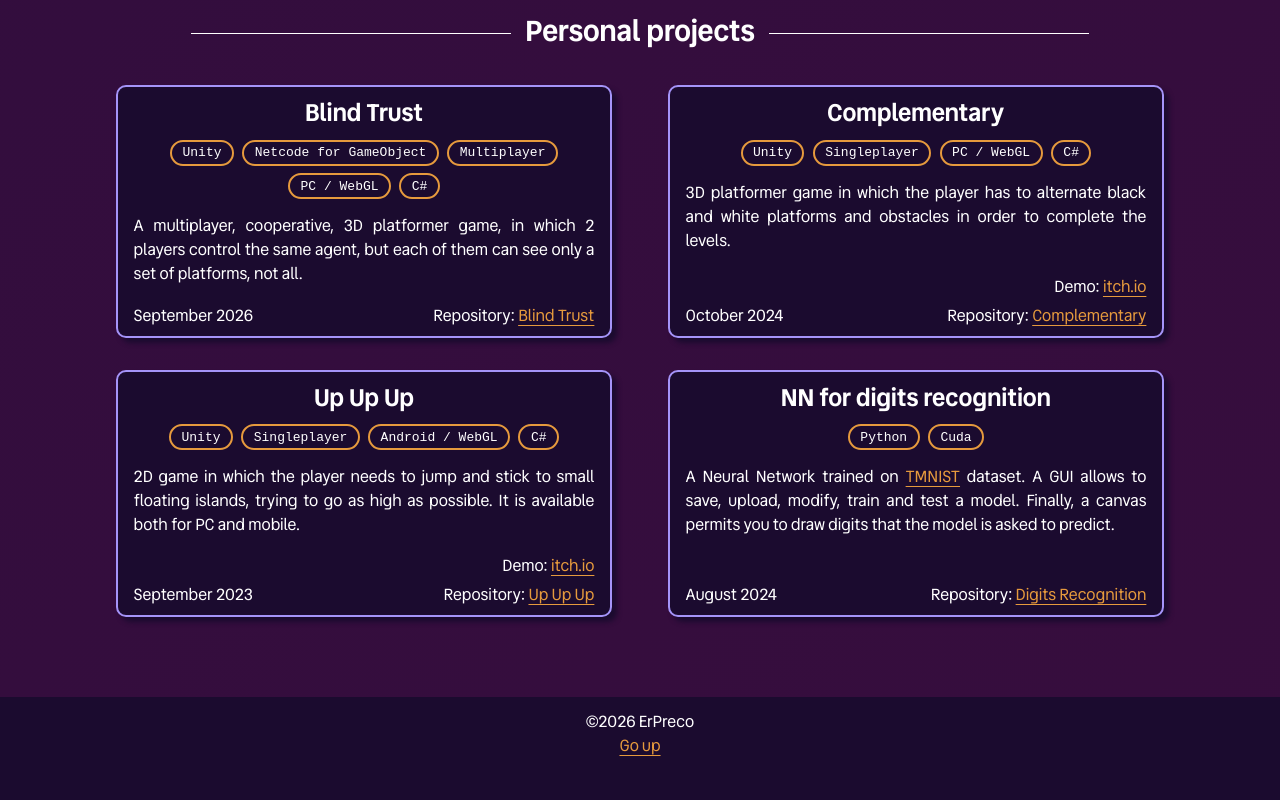
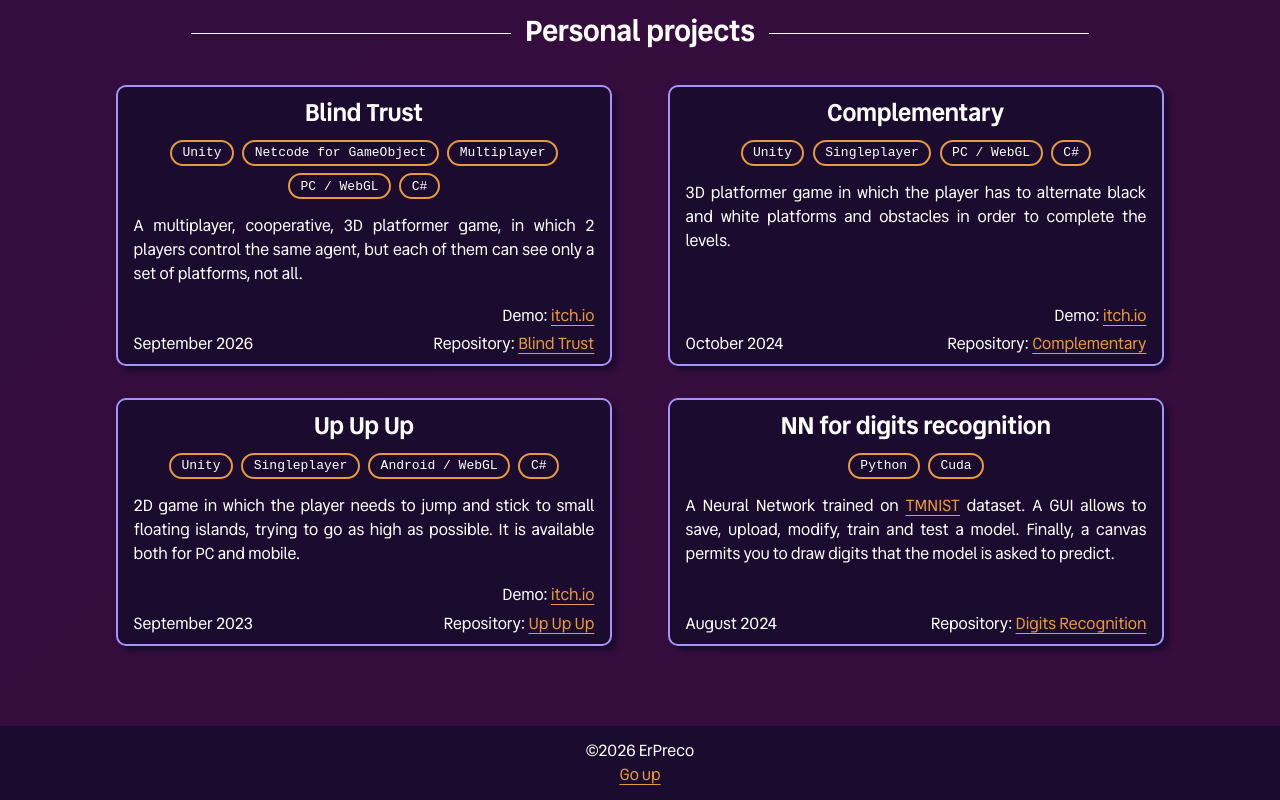
Before and after one commit to ErPreco/erpreco.github.io, a plain HTML site: page index.html in a window 1280 px wide. Shown: the part 2007-2807 px from the top of the page. Before the commit the page ends 2778 px from the top, so only its background shows below. Drawn offline with Linux system fonts and the light colour scheme.

Commit message:
added itch.io link to blind trust card

```diff
--- a/index.html
+++ b/index.html
@@ -215,7 +215,7 @@
         </p>
 
         <div class="info">
-          <!-- <p class="ref">Demo: <a href="https://aprecoma.itch.io/Blind-Trust" target="_blank">itch.io</a></p> -->
+          <p class="ref">Demo: <a href="https://aprecoma.itch.io/blind-trust" target="_blank">itch.io</a></p>
           <p class="ref">Repository: <a href="https://github.com/ErPreco/Blind-Trust" target="_blank">Blind Trust</a>
           </p>
           <span class="date">September 2026</span>
```
